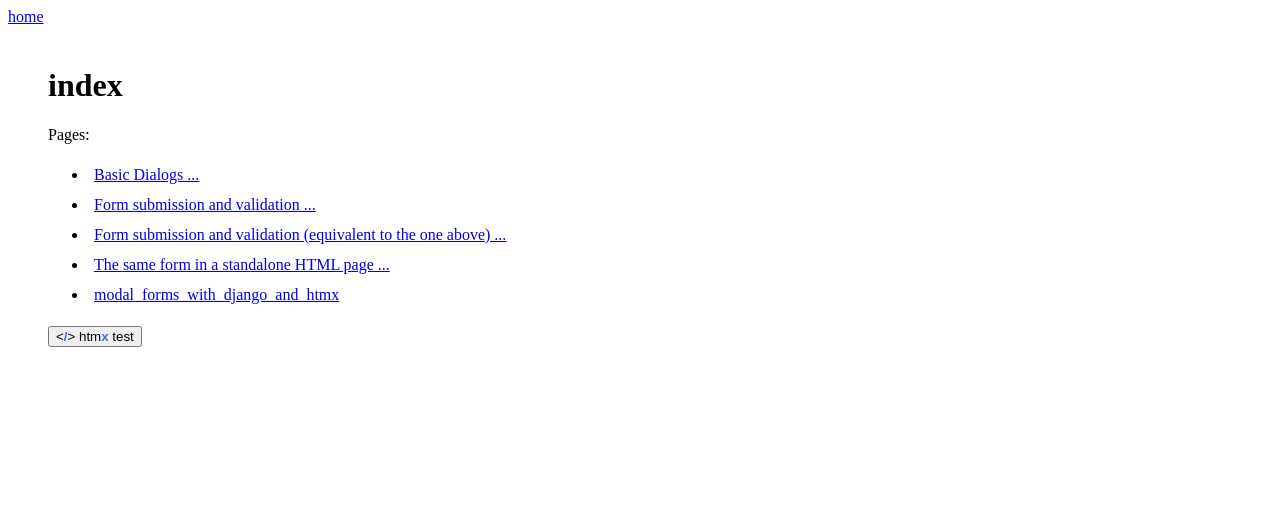
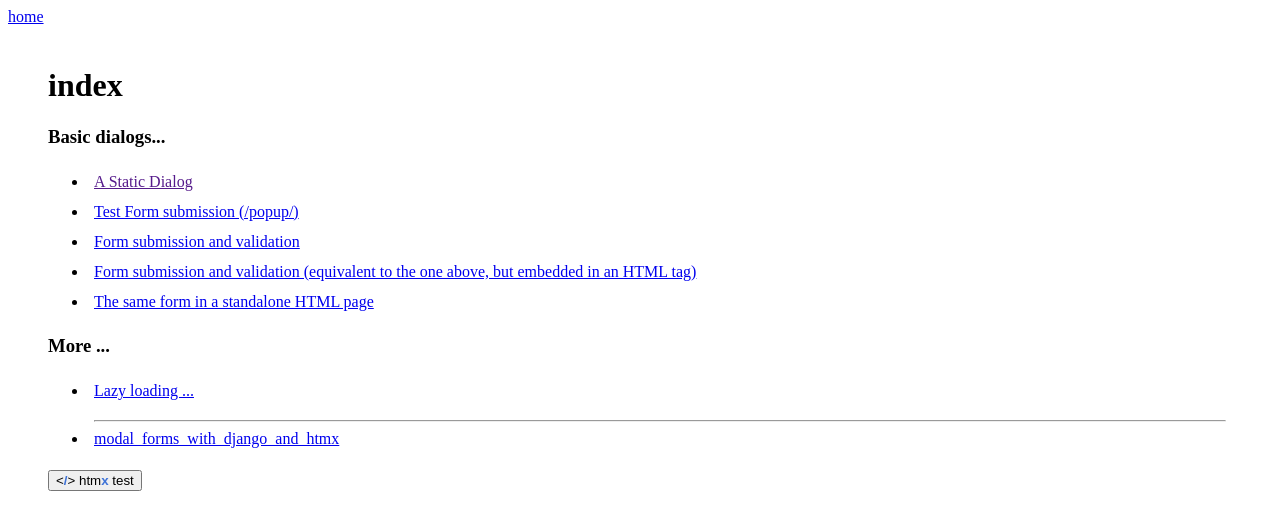
Before and after one commit to morlandi/django-htmx-forms, a Django app: template example/frontend/templates/frontend/index.html in a window 1280 px wide. Shown: the top 530 px of the page. Run offline with Django 3.2, Linux system fonts and the light colour scheme; the template is opened without the code that fills it, so the values that code supplies are empty; parts of the project's set-up code (start-up, migrations or seed data) failed here and were passed over.

Commit message:
lazy_loading example; cleanup

```diff
--- a/example/frontend/templates/frontend/index.html
+++ b/example/frontend/templates/frontend/index.html
@@ -3,13 +3,16 @@
 {% block content %}
     <h1>index</h1>
 
-    <div>Pages:</div>
+    <h3>Basic dialogs...</h3>
     <ul>
         <li>
-            <a href="/basic_dialog">Basic Dialogs ...</a>
+            <a href="" onclick="dialog1.open(event); return false;">A Static Dialog</a>
         </li>
         <li>
-            <a href="/form_submission_example/" onclick="dialog1.open(event); return false;">Form submission and validation ...</a>
+            <a href="/popup/" onclick="dialog2.open(event); return false;">Test Form submission (/popup/)</a>
+        </li>
+        <li>
+            <a href="/form_submission_example/" onclick="dialog3.open(event); return false;">Form submission and validation</a>
         </li>
         <li>
             <a href="/form_submission_example/"
@@ -21,13 +24,21 @@
                data-button-save-initially-hidden="true"
                data-enable-trace="true"
                >
-                Form submission and validation (equivalent to the one above) ...
+                Form submission and validation (equivalent to the one above, but embedded in an HTML tag)
             </a>
         </li>
         <li>
-            <a href="/form_submission_example/">The same form in a standalone HTML page ...</a>
+            <a href="/form_submission_example/">The same form in a standalone HTML page</a>
+        </li>
+    </ul>
+
+    <h3>More ...</h3>
+    <ul>
+        <li>
+            <a href="/lazy-loading/">Lazy loading ...</a>
         </li>
         <li>
+            <hr />
             <a href="/modal_forms_with_django_and_htmx">modal_forms_with_django_and_htmx</a>
         </li>
     </ul>
@@ -49,7 +60,44 @@
 
 {% block extrajavascript %}
 <script>
+
     dialog1 = new HtmxForms.Dialog({
+        html: '<h1>A static dialog</h1>',
+        width: '400px',
+        min_height: '200px',
+        title: '<i class="fa fa-calculator"></i> Selezione Oggetto',
+        footer_text: 'testing dialog ...',
+        enable_trace: true,
+        callback: function(event_name, dialog, params) {
+            switch (event_name) {
+                case "created":
+                    console.log('Dialog created: dialog=%o, params=%o', dialog, params);
+                    break;
+            }
+        }
+    });
+
+    dialog2 = new HtmxForms.Dialog({
+        html: '<h1>Loading ...</h1>',
+        url: '/popup/',
+        width: '400px',
+        min_height: '200px',
+        title: '<i class="fa fa-calculator"></i> Selezione Oggetto',
+        footer_text: 'testing dialog ...',
+        enable_trace: true,
+        callback: function(event_name, dialog, params) {
+            switch (event_name) {
+                case "created":
+                    console.log('Dialog created: dialog=%o, params=%o', dialog, params);
+                    break;
+                case "submitted":
+                    HtmxForms.reload_page(show_layer=true);
+                    break;
+            }
+        }
+    });
+
+    dialog3 = new HtmxForms.Dialog({
         dialog_selector: '#dialog_generic',
         html: '<h1>Loading ...</h1>',
         width: '400px',
@@ -58,5 +106,6 @@
         button_save_initially_hidden: true,
         enable_trace: true
     });
+
 </script>
 {% endblock extrajavascript %}
--- a/example/frontend/urls.py
+++ b/example/frontend/urls.py
@@ -1,5 +1,6 @@
 from django.shortcuts import redirect
 from django.urls import path
+from django.views.generic.base import TemplateView
 
 from . import views
 
@@ -10,7 +11,9 @@ urlpatterns = [
     path('modal_forms_with_django_and_htmx/', views.modal_forms_with_django_and_htmx, name="modal_forms_with_django_and_htmx"),
     path('add_user/', views.add_user, name="add_user"),
     path('user_list/', views.user_list, name="user_list"),
-    path('basic_dialog/', views.basic_dialog, name="basic_dialog"),
     path('popup/', views.popup, name="popup"),
     path('form_submission_example/', views.form_submission_example, name="form_submission_example"),
+
+    path('lazy-loading/', views.lazy_loading, name="lazy_loading"),
+    path('graph/', views.graph, name="graph"),
 ]
--- a/htmx_forms/static/htmx_forms.js
+++ b/htmx_forms/static/htmx_forms.js
@@ -154,6 +154,10 @@ window.HtmxForms = (function() {
                 if (!options.title) options.title = target.dataset.title || '';
                 if (!options.subtitle) options.subtitle = target.dataset.subtitle || '';
                 if (!options.footer_text) options.footer_text = target.dataset.footerText || '';
+
+                if ('enableTrace' in target.dataset) {
+                    options.enable_trace = (target.dataset.enableTrace === 'true');
+                }
             }
 
             self.options.open_event = open_event;
@@ -220,28 +224,6 @@ window.HtmxForms = (function() {
 
             self._notify('loading', {url: self.options.url});
             header.classList.add('loading');
-
-            /*
-            var promise = $.ajax({
-                type: 'GET',
-                url: self.options.url,
-                cache: false,
-                crossDomain: true,
-                headers: {
-                    // make sure request.is_ajax() return True on the server
-                    'X-Requested-With': 'XMLHttpRequest'
-                }
-            }).done(function(data, textStatus, jqXHR) {
-                self.element.find('.dialog-body').html(data);
-                self._notify('loaded', {url: self.options.url, data: data});
-            }).fail(function(jqXHR, textStatus, errorThrown) {
-                self._notify('loading_failed', {jqXHR: jqXHR, textStatus: textStatus, errorThrown: errorThrown});
-                console.log('ERROR: errorThrown=%o, textStatus=%o, jqXHR=%o', errorThrown, textStatus, jqXHR);
-                HtmxForms.display_server_error(errorThrown);
-            }).always(function() {
-                header.removeClass('loading');
-            });
-            */
 
             let promise = fetch(
                 self.options.url, {
@@ -379,24 +361,26 @@ window.HtmxForms = (function() {
             let btn_save = footer.querySelector('.btn-save');
             if (self.options.button_save_label !== null && btn_save) {
 
+                // Hide submit row, if any
                 let submit_row = form.querySelector('.form-submit-row');
                 if (submit_row) {
                     submit_row.style.display = 'none';
                 }
-                //btn_save.off().on('click', function(event) {
-                //    form.submit();
-                //});
+
+                // Also, hide all submit buttons, if any
+                for (const button of form.querySelectorAll('input[type="submit"]')) {
+                    button.style.display = 'none';
+                }
+
                 self._off(btn_save);
                 btn_save = footer.querySelector('.btn-save');
 
                 btn_save.addEventListener('click', function(event) {
-                    //form.submit();
                     form.requestSubmit();
                 });
 
                 btn_save.style.display = 'block';
             }
-
 
             // Give focus to first visible form field
             if (self.options.autofocus_first_visible_input) {
@@ -477,9 +461,11 @@ window.HtmxForms = (function() {
                                     // If xhr contains any field errors,
                                     // the form did not validate successfully,
                                     // so we keep it open for further editing
-                                    //if (jQuery(xhr).find('.has-error').length > 0) {
+                                    let has_errors = form.querySelectorAll('.has-error').length > 0 ||
+                                        form.querySelectorAll('.is-invalid').length > 0 ||
+                                        form.querySelectorAll('.errorlist').length > 0;
 
-                                    if (form.querySelectorAll('.has-error').length > 0 || form.querySelectorAll('.errorlist').length > 0) {
+                                    if (has_errors) {
                                         self._notify('loaded', {url: url});
                                         self._form_ajax_submit(true);
                                     } else {
@@ -510,63 +496,6 @@ window.HtmxForms = (function() {
                 }).finally(() => {
                     header.classList.remove('loading');
                 });
-
-                /*
-                $.ajax({
-                    type: method,
-                    url: url,
-                    data: data,
-                    processData: false,
-                    contentType: false,
-                    cache: false,
-                    crossDomain: true,
-                    headers: {
-                        // make sure request.is_ajax() return True on the server
-                        'X-Requested-With': 'XMLHttpRequest'
-                    }
-                }).done(function(xhr, textStatus, jqXHR) {
-
-                    // update the modal body with the new form
-                    body.html(xhr);
-
-                    // Does the response contain a form ?
-                    var form = self.element.find('.dialog-content .dialog-body form');
-                    if (form.length > 0) {
-                        // If the server sends back a successful response,
-                        // we need to further check the HTML received
-
-                        // If xhr contains any field errors,
-                        // the form did not validate successfully,
-                        // so we keep it open for further editing
-                        //if (jQuery(xhr).find('.has-error').length > 0) {
-                        if (jQuery(xhr).find('.has-error').length > 0 || jQuery(xhr).find('.errorlist').length > 0) {
-                            self._notify('loaded', {url: url});
-                            self._form_ajax_submit(true);
-                        } else {
-                            // otherwise, we've done and can close the modal
-                            self._notify('submitted', {method: method, url: url, data: data});
-                            self.close();
-                        }
-                    }
-                    // If not, assume we received a feedback for the user after successfull submission, so:
-                    // - keep the dialog open
-                    // - hide the save button
-                    else {
-                        // We also notify the user about successful submission
-                        self._notify('submitted', {method: method, url: url, data: data});
-                        btn_save.hide();
-                    }
-
-                }).fail(function(jqXHR, textStatus, errorThrown) {
-                    self._notify('submission_failure', {method: method, url: url, data:data});
-                    console.error('ERROR: errorThrown=%o, textStatus=%o, jqXHR=%o', errorThrown, textStatus, jqXHR);
-                    console.error(jqXHR.responseText);
-                    HtmxForms.display_server_error(errorThrown);
-                }).always(function() {
-                    header.removeClass('loading');
-                });
-
-                */
             });
         }
     }
```
Also changed, not shown: example/frontend/templates/frontend/pages/lazy_loading.html (added, +43 -0 lines), example/frontend/templates/frontend/pages/lazy_loading_inner.html (added, +15 -0 lines), example/frontend/views.py (+15 -0 lines), example/frontend/static/images/bars.svg (added), example/frontend/static/images/tokyo.png (added).
